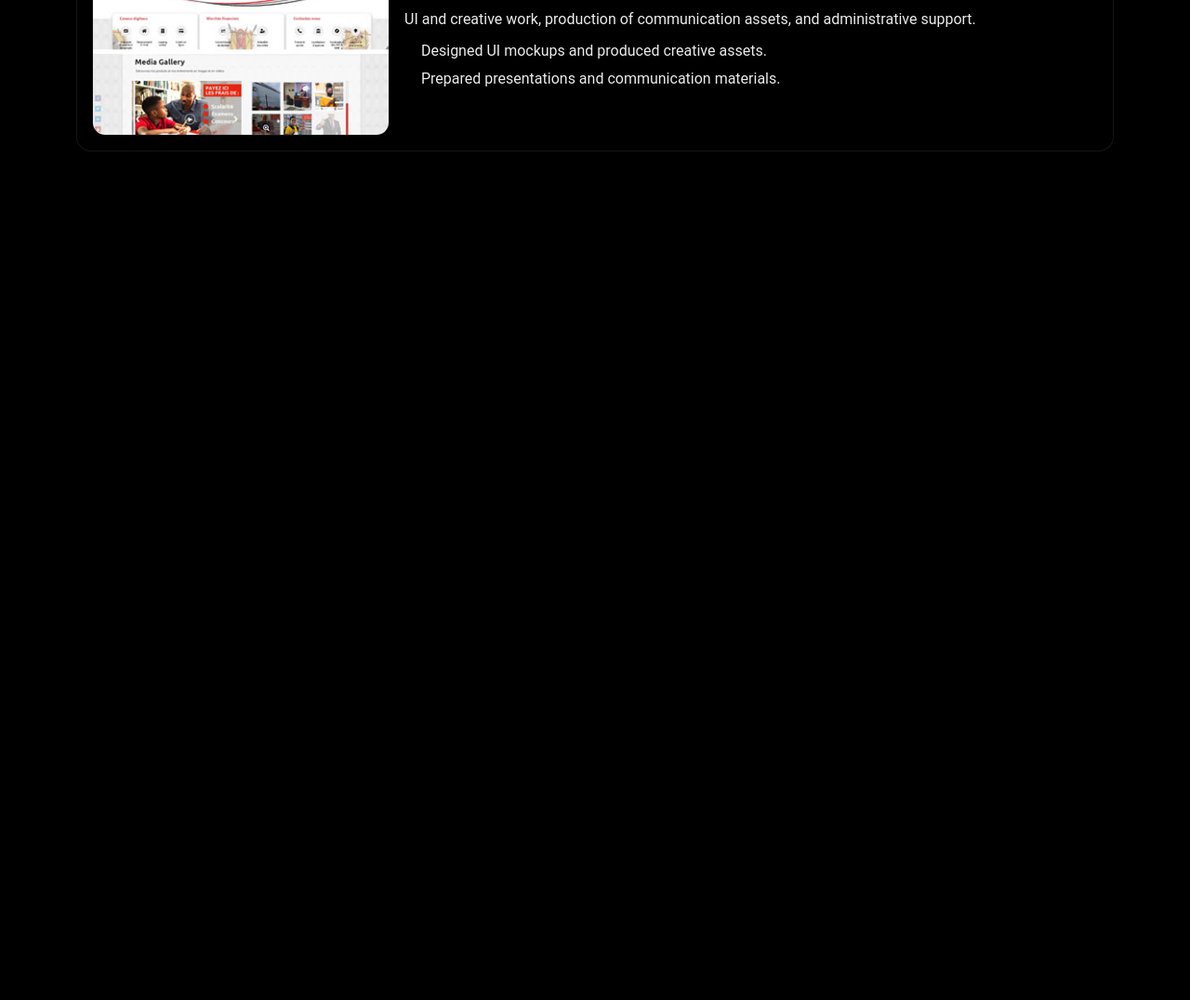
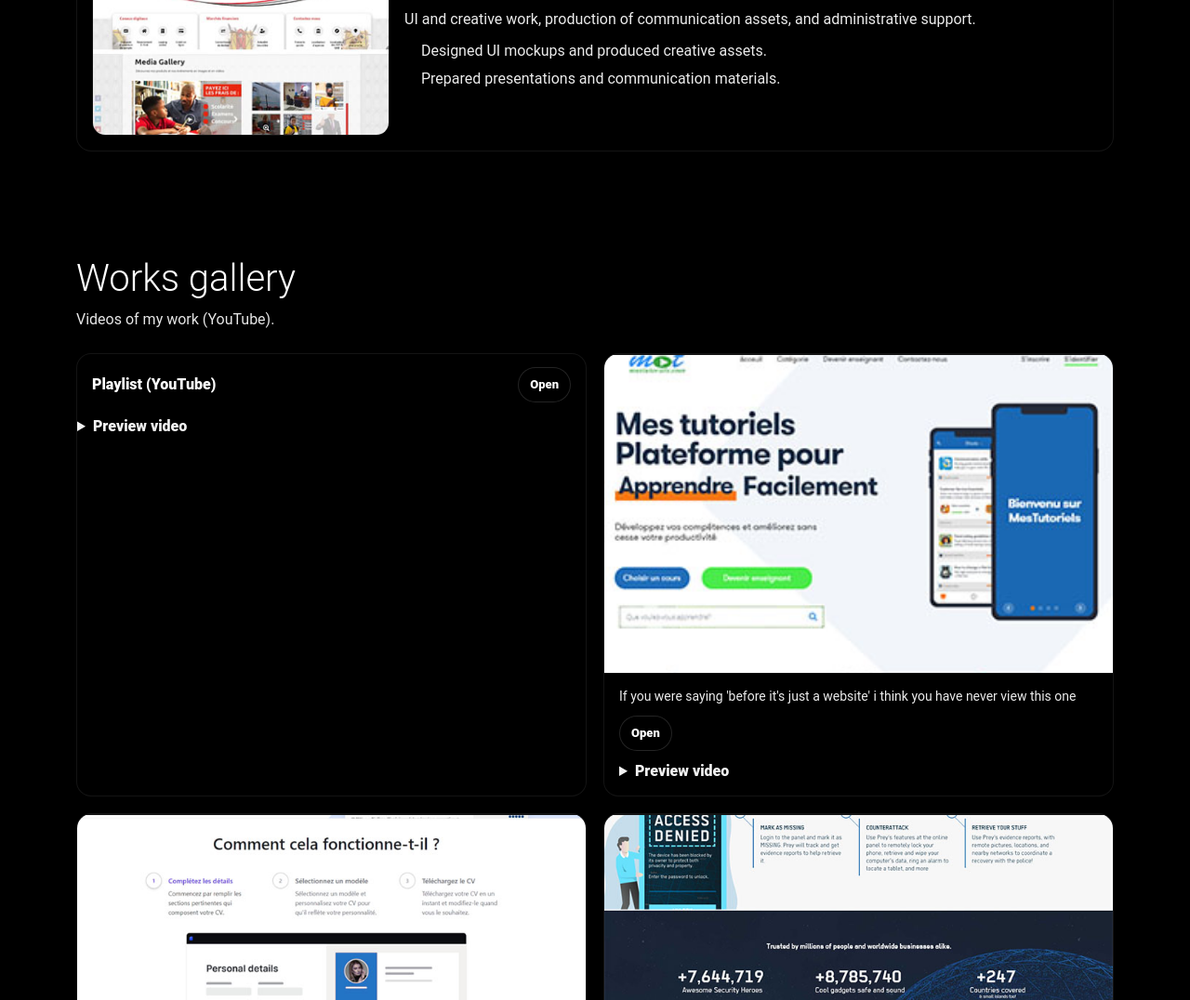
Before and after one commit to CephasFokou/FTC_Portofolio, a React app: page /experience in a window 1280 px wide. Shown: the part 1280-2356 px from the top of the page at 93% size. Before the commit the page ends 1443 px from the top, so only its background shows below. Built offline with nearby package versions, Linux system fonts and the light colour scheme; some packages are replaced by stand-ins of ours.

Commit message:
Add galery

```diff
--- a/src/content_option.js
+++ b/src/content_option.js
@@ -342,6 +342,10 @@
     coverLetter: require("./assets/Lettre_Motivation_Cephas_FOKOU_AFG_Gestionnaire_Applicatifs.pdf.pdf"),
 };
 
+const realisations = {
+    playlistUrl: "https://www.youtube.com/watch?v=WxwplnRRdrA",
+};
+
 const experiences = [{
         role: "Digital Banking Manager / Team Lead / Product Manager",
         company: "Afriland First Bank (via Centre de Recherche PKFokam / PKFRC)",
@@ -647,6 +651,7 @@
         experiences,
         dataportfolio: dataportfolio_fr,
         contactConfig,
+        realisations,
     },
     en: {
         meta: meta_en,
@@ -659,6 +664,7 @@
         experiences: experiences_en,
         dataportfolio,
         contactConfig: contactConfig_en,
+        realisations,
     },
 };
 
--- a/src/i18n/translations.js
+++ b/src/i18n/translations.js
@@ -21,6 +21,7 @@
     },
     home: {
       projects: "Projets",
+      experience: "Expériences",
       aboutMe: "À propos",
       contactMe: "Me contacter",
       downloadCv: "Télécharger mon CV",
@@ -42,6 +43,10 @@
         "Une sélection de mes expériences et responsabilités clés (données issues de mon CV). Je compléterai avec plus de détails au fur et à mesure.",
       seeVideo: "Voir la vidéo",
       previewVideo: "Prévisualiser la vidéo",
+      worksTitle: "Galerie de réalisations",
+      worksLead: "Vidéos de mes réalisations (YouTube).",
+      openVideo: "Ouvrir",
+      playlistTitle: "Playlist (YouTube)",
     },
     portfolio: {
       title: "Portfolio",
@@ -88,6 +93,7 @@
     },
     home: {
       projects: "Projects",
+      experience: "Experience",
       aboutMe: "About me",
       contactMe: "Contact",
       downloadCv: "Download my resume",
@@ -109,6 +115,10 @@
         "A selection of my experience and key responsibilities (from my resume). I’ll add more details over time.",
       seeVideo: "Watch video",
       previewVideo: "Preview video",
+      worksTitle: "Works gallery",
+      worksLead: "Videos of my work (YouTube).",
+      openVideo: "Open",
+      playlistTitle: "Playlist (YouTube)",
     },
     portfolio: {
       title: "Portfolio",
--- a/src/pages/experience/index.js
+++ b/src/pages/experience/index.js
@@ -16,8 +16,10 @@
 
 export const Experience = () => {
   const { t, lang } = useTranslation();
-  const { experiences, meta } = getContent(lang);
+  const { experiences, dataportfolio, realisations, meta } = getContent(lang);
   const items = experiences || [];
+  const works = (dataportfolio || []).filter((p) => String(p.link || "").includes("youtu"));
+  const playlistUrl = realisations?.playlistUrl;
 
   return (
     <HelmetProvider>
@@ -115,6 +117,74 @@
             );
           })}
         </div>
+
+        <Row className="mb-4">
+          <Col lg="10">
+            <h2 className="display-6 mb-2">{t("experience.worksTitle")}</h2>
+            <p className="exp_lead mb-0">{t("experience.worksLead")}</p>
+          </Col>
+        </Row>
+
+        <div className="works_grid">
+          {playlistUrl ? (
+            <div className="work_card">
+              <div className="work_header">
+                <h3 className="work_title">{t("experience.playlistTitle")}</h3>
+                <a
+                  className="work_link"
+                  href={playlistUrl}
+                  target="_blank"
+                  rel="noreferrer"
+                >
+                  {t("experience.openVideo")}
+                </a>
+              </div>
+              <details className="work_embed">
+                <summary>{t("experience.previewVideo")}</summary>
+                <div className="work_embed__frame">
+                  <iframe
+                    title={t("experience.playlistTitle")}
+                    src={toEmbedUrl(playlistUrl)}
+                    allow="accelerometer; autoplay; clipboard-write; encrypted-media; gyroscope; picture-in-picture"
+                    allowFullScreen
+                  />
+                </div>
+              </details>
+            </div>
+          ) : null}
+
+          {works.map((w, idx) => (
+            <div className="work_card" key={idx}>
+              <div className="work_media">
+                <img className="work_img" src={w.img} alt="" loading="lazy" />
+              </div>
+              <div className="work_body">
+                <p className="work_desc">{w.description}</p>
+                <div className="work_actions">
+                  <a
+                    className="work_link"
+                    href={w.link}
+                    target="_blank"
+                    rel="noreferrer"
+                  >
+                    {t("experience.openVideo")}
+                  </a>
+                </div>
+                <details className="work_embed">
+                  <summary>{t("experience.previewVideo")}</summary>
+                  <div className="work_embed__frame">
+                    <iframe
+                      title={`Work video ${idx + 1}`}
+                      src={toEmbedUrl(w.link)}
+                      allow="accelerometer; autoplay; clipboard-write; encrypted-media; gyroscope; picture-in-picture"
+                      allowFullScreen
+                    />
+                  </div>
+                </details>
+              </div>
+            </div>
+          ))}
+        </div>
       </Container>
     </HelmetProvider>
   );
--- a/src/pages/experience/style.css
+++ b/src/pages/experience/style.css
@@ -138,3 +138,114 @@
     border: 0;
     display: block;
 }
+
+.works_grid {
+    display: grid;
+    grid-template-columns: repeat(2, minmax(0, 1fr));
+    gap: 18px;
+    margin-bottom: calc(3rem + 5.128vw);
+}
+
+@media (max-width: 991.98px) {
+    .works_grid {
+        grid-template-columns: 1fr;
+    }
+}
+
+.work_card {
+    border-radius: 16px;
+    border: 1px solid rgba(255, 255, 255, 0.08);
+    background: rgba(0, 0, 0, 0.12);
+    backdrop-filter: blur(6px);
+    overflow: hidden;
+}
+
+.work_header {
+    display: flex;
+    align-items: center;
+    justify-content: space-between;
+    gap: 12px;
+    padding: 14px 16px;
+}
+
+.work_title {
+    margin: 0;
+    font-size: 16px;
+    font-weight: 900;
+    color: var(--text-color);
+}
+
+.work_media {
+    border-top: 1px solid rgba(255, 255, 255, 0.08);
+    border-bottom: 1px solid rgba(255, 255, 255, 0.08);
+}
+
+.work_img {
+    width: 100%;
+    display: block;
+    aspect-ratio: 16 / 10;
+    object-fit: cover;
+}
+
+.work_body {
+    padding: 14px 16px;
+}
+
+.work_desc {
+    margin: 0 0 10px;
+    color: var(--text-color);
+    opacity: 0.92;
+    font-size: 14px;
+}
+
+.work_actions {
+    display: flex;
+    gap: 10px;
+    align-items: center;
+    margin-bottom: 10px;
+}
+
+.work_link {
+    display: inline-flex;
+    align-items: center;
+    justify-content: center;
+    padding: 8px 12px;
+    border-radius: 999px;
+    text-decoration: none;
+    font-weight: 800;
+    font-size: 13px;
+    color: var(--secondary-color);
+    background: rgba(0, 0, 0, 0.65);
+    border: 1px solid rgba(255, 255, 255, 0.14);
+    transition: transform .15s ease, box-shadow .15s ease, border-color .15s ease;
+}
+
+.work_link:hover {
+    transform: translateY(-1px);
+    border-color: rgba(92, 204, 201, 0.55);
+    box-shadow: 0 10px 24px rgba(0, 0, 0, 0.28);
+}
+
+.work_embed {
+    color: var(--text-color);
+}
+
+.work_embed summary {
+    cursor: pointer;
+    font-weight: 800;
+    opacity: 0.95;
+}
+
+.work_embed__frame {
+    margin-top: 10px;
+    border-radius: 14px;
+    overflow: hidden;
+    border: 1px solid rgba(255, 255, 255, 0.08);
+}
+
+.work_embed__frame iframe {
+    width: 100%;
+    height: 320px;
+    border: 0;
+    display: block;
+}
--- a/src/pages/home/index.js
+++ b/src/pages/home/index.js
@@ -67,6 +67,14 @@
                       <div className="ring three"></div>
                     </div>
                   </Link>
+                  <Link to="/experience" className="text_2">
+                    <div id="button_h" className="ac_btn btn">
+                      {t("home.experience")}
+                      <div className="ring one"></div>
+                      <div className="ring two"></div>
+                      <div className="ring three"></div>
+                    </div>
+                  </Link>
                   <Link to="/about">
                     <div id="button_h" className="ac_btn btn">
                       {t("home.aboutMe")}
```
